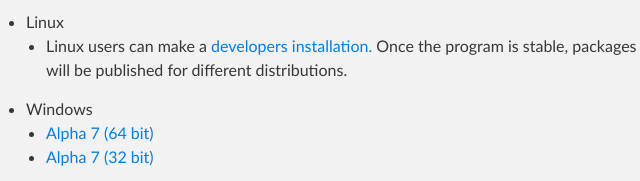
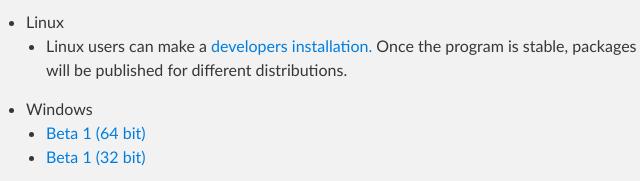
Before and after one commit to innstereo/innstereo.github.io, a plain HTML site: page index.html in a window 1280 px wide. Shown: the part 900-1081 px from the top of the page, 314-954 px from the left. Drawn offline with Linux system fonts and the light colour scheme.

Commit message:
update for beta 1

```diff
--- a/index.html
+++ b/index.html
@@ -67,8 +67,8 @@
     </ul>
     <li>Windows
     <ul>
-        <li><a href="https://github.com/tobias47n9e/innstereo/releases/download/v1.0-alpha.7/InnStereo-Alpha7.exe">Alpha 7 (64 bit)</a>
-        <li><a href="https://github.com/tobias47n9e/innstereo/releases/download/v1.0-alpha.7/InnStereo-Alpha7-32bit.exe">Alpha 7 (32 bit)</a>
+        <li><a href="https://github.com/tobias47n9e/innstereo/releases/download/v1.0-beta.1/InnStereo-Beta1.exe">Beta 1 (64 bit)</a>
+        <li><a href="https://github.com/tobias47n9e/innstereo/releases/download/v1.0-beta.1/InnStereo-Beta1-32bit.exe">Beta 1 (32 bit)</a>
     </ul>
     <li>OSX
     <ul>
@@ -96,7 +96,7 @@
 <h3>
 <a id="features" class="anchor" href="#features" aria-hidden="true"><span class="octicon octicon-link"></span></a>Features</h3>
 
-<p>Stereonet (Equal area Schmidt Net and equal angle Wulff Net stereographic projections) - Great Circles - Poles - Linears - Rotation around Axis - Contours - Rose Diagram - Dynamic rendering - Drawing features on stereonet with mouse - CSV import and export - Finding best-fitting plane for lineations - Calculating best-fitting intersection for planes - Layer managment - Dynamic legend - Calculate eigenvectors and eigenvalues - Export figures as vector images with editable text.
+<p>Stereonet (Equal area Schmidt Net and equal angle Wulff Net stereographic projections) - Great Circles - Poles - Linears - Rotation around Axis - Contours - Rose Diagram - Dynamic rendering - Drawing features on stereonet with mouse - CSV import and export - Finding best-fitting plane for lineations - Calculating best-fitting intersection for planes - Layer managment - Dynamic legend - Calculate eigenvectors and eigenvalues - Export figures as vector images with editable text. - Find mean direction (Fisher statistics) - Saving and loading project - Light gray and dark gray interface option - Highlight selected datasets
       </section>
     </div>
 
```
